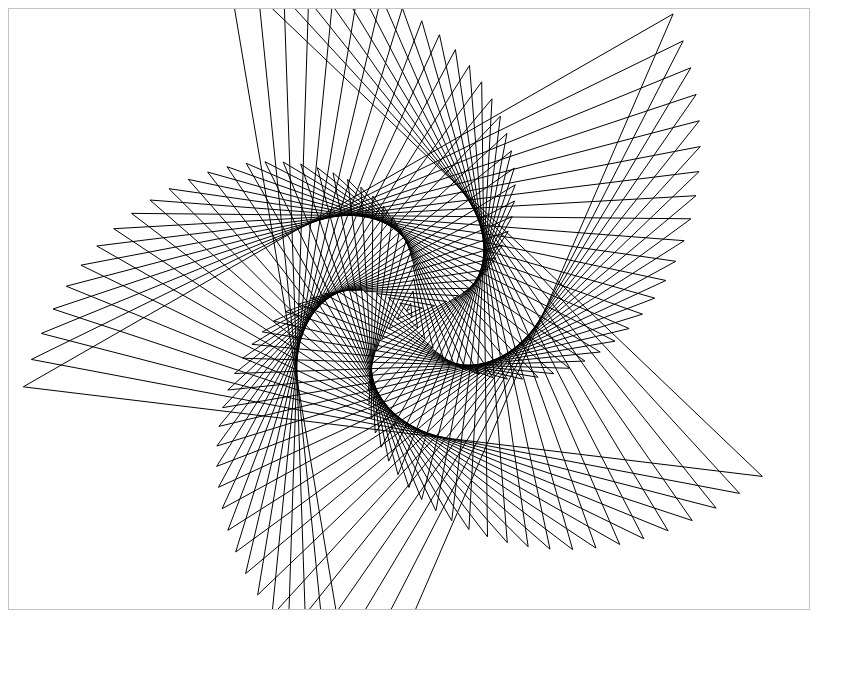
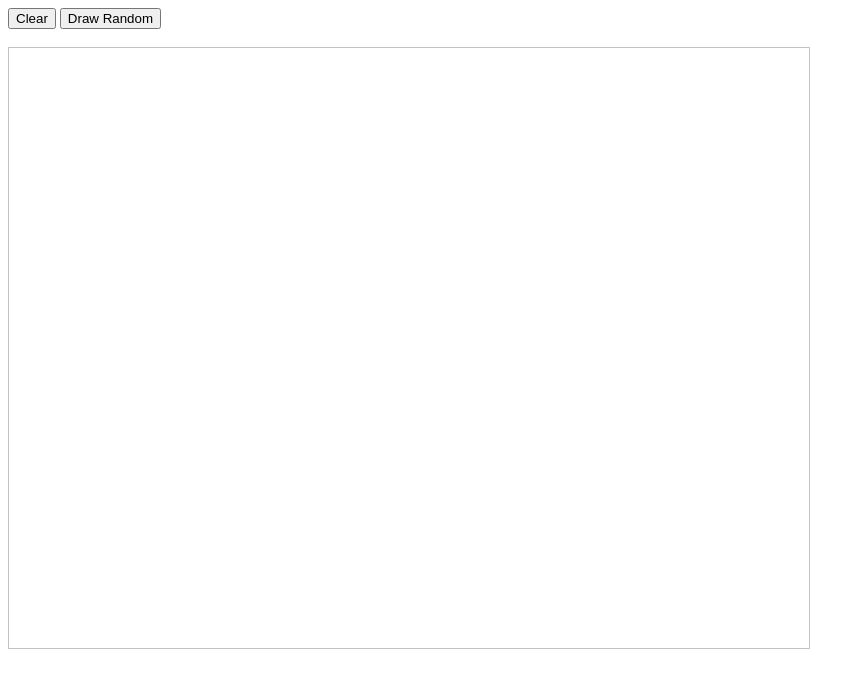
Before and after one commit to marcosfparreiras/html5-canvas-archimedean-spiral-polygon, a plain HTML site: page index.html in a window 1280 px wide. Shown: the whole page, without its empty margins (0-865 px from the left). Drawn offline with Linux system fonts and the light colour scheme.

Commit message:
Add button to draw random polygon

```diff
--- a/index.html
+++ b/index.html
@@ -2,6 +2,8 @@
 <html>
 <body>
 
+<button onClick="clear_draw()">Clear</button>
+<button onClick="draw_random()">Draw Random</button><br><br>
 <canvas id="myCanvas" width="800" height="600" style="border:1px solid #c3c3c3;">
 Your browser does not support the HTML5 canvas tag.
 </canvas>
@@ -24,22 +26,31 @@ function draw_polygon(  context,
   }
   context.stroke();
 }
-var canvas = document.getElementById('myCanvas');
-var context = canvas.getContext('2d');
+// var canvas = document.getElementById('myCanvas');
+// var context = canvas.getContext('2d');
 
+function clear_draw() {
+  var canvas = document.getElementById('myCanvas');
+  var context = canvas.getContext('2d');
+  context.clearRect(0, 0, canvas.width, canvas.height);
+  // draw_polygon(context, 400, 300, 4000, 7, 0.1, 3);
+}
+
+function draw_random() {
+  var canvas = document.getElementById('myCanvas');
+  var context = canvas.getContext('2d');
+  max_i_value = 4000;
+  i_increment = Math.floor((Math.random() * 100) + 1);
+  angle_increment = 0.1;
+  axis_increment = 1;
+  draw_polygon(context, 400, 300, max_i_value, i_increment, angle_increment, axis_increment);
+}
+// Cool draws
 // draw_polygon(context, 400, 300, 4000, 50, 0.1, 50);
 // draw_polygon(context, 400, 300, 4000, 7, 0.1, 3);
 // draw_polygon(context, 400, 300, 4000, 21, 0.1, 1);
 // draw_polygon(context, 400, 300, 4000, 25, 0.1, 1);
-draw_polygon(context, 400, 300, 4000, 25, 0.1, 1);
-// draw_polygon(context, 400, 300, 4000, 1, 0.5);
-// for (i=0; i< 2000; i=i+40) {
-//   angle = 0.1 * i;
-//   x=(1+angle)*Math.cos(angle) + 400;
-//   y=(1+angle)*Math.sin(angle) + 300;
-//   context.lineTo(x, y);
-// }
-// context.stroke();
+// draw_polygon(context, 400, 300, 4000, 25, 0.1, 1);
 
 // Initial values
 // for (i=0; i< 720; i++) {
```
